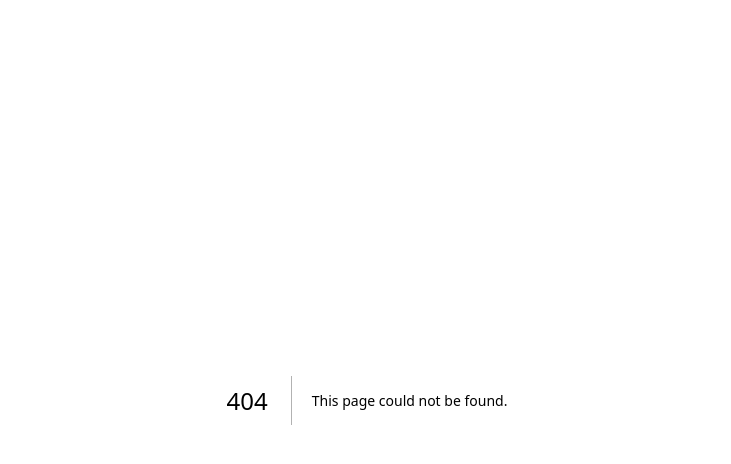
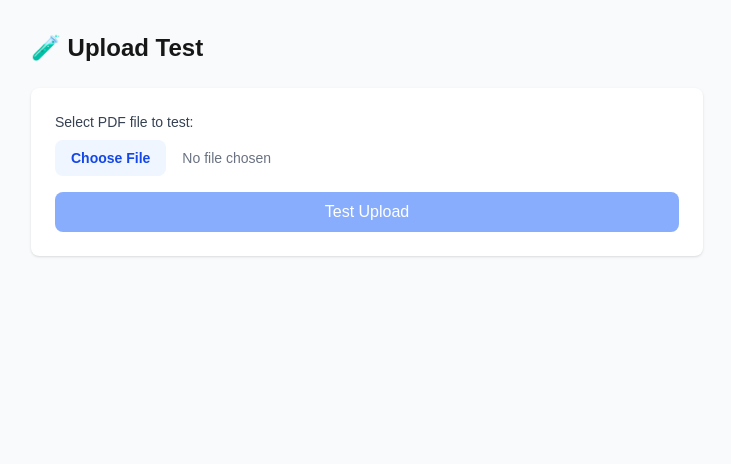
Before and after one commit to algominds35/rfp-win-platform, a Next.js app: page /test-upload in a window 1280 px wide. Before the commit this address had no page. Shown: the top 464 px of the page, without its empty margins (273-1004 px from the left). Built offline with nearby package versions, Linux system fonts and the light colour scheme.

Commit message:
ADD: Upload test page to debug RFP upload issues

```diff
--- /dev/null
+++ b/src/app/test-upload/page.tsx
@@ -0,0 +1,112 @@
+'use client';
+
+import { useState } from 'react';
+
+export default function TestUpload() {
+  const [file, setFile] = useState<File | null>(null);
+  const [uploading, setUploading] = useState(false);
+  const [result, setResult] = useState<any>(null);
+  const [error, setError] = useState<string>('');
+
+  const handleUpload = async () => {
+    if (!file) return;
+
+    setUploading(true);
+    setError('');
+    setResult(null);
+
+    try {
+      console.log('Starting upload test...');
+
+      // Set demo user
+      localStorage.setItem('userEmail', 'demo@rfpwin.com');
+      localStorage.setItem('userName', 'Demo User');
+      localStorage.setItem('userPlan', 'professional');
+      localStorage.setItem('demoMode', 'true');
+
+      const formData = new FormData();
+      formData.append('file', file);
+      formData.append('userId', 'demo@rfpwin.com');
+
+      console.log('Sending request to /api/extract...');
+
+      const response = await fetch('/api/extract', {
+        method: 'POST',
+        body: formData,
+      });
+
+      console.log('Response status:', response.status);
+      console.log('Response headers:', response.headers);
+
+      const text = await response.text();
+      console.log('Response text:', text);
+
+      try {
+        const data = JSON.parse(text);
+        setResult(data);
+      } catch (parseError) {
+        setError(`Parse error: ${text}`);
+      }
+
+    } catch (err) {
+      console.error('Upload error:', err);
+      setError(`Network error: ${err instanceof Error ? err.message : 'Unknown error'}`);
+    } finally {
+      setUploading(false);
+    }
+  };
+
+  return (
+    <div className="min-h-screen bg-gray-50 p-8">
+      <div className="max-w-2xl mx-auto">
+        <h1 className="text-2xl font-bold mb-6">🧪 Upload Test</h1>
+
+        <div className="bg-white rounded-lg p-6 shadow-sm">
+          <div className="mb-4">
+            <label className="block text-sm font-medium text-gray-700 mb-2">
+              Select PDF file to test:
+            </label>
+            <input
+              type="file"
+              accept=".pdf"
+              onChange={(e) => setFile(e.target.files?.[0] || null)}
+              className="block w-full text-sm text-gray-500 file:mr-4 file:py-2 file:px-4 file:rounded-lg file:border-0 file:text-sm file:font-semibold file:bg-blue-50 file:text-blue-700 hover:file:bg-blue-100"
+            />
+          </div>
+
+          {file && (
+            <div className="mb-4 p-3 bg-blue-50 rounded">
+              <p className="text-sm text-blue-800">
+                Selected: {file.name} ({(file.size / 1024 / 1024).toFixed(2)} MB)
+              </p>
+            </div>
+          )}
+
+          <button
+            onClick={handleUpload}
+            disabled={!file || uploading}
+            className="w-full bg-blue-600 text-white py-2 px-4 rounded-lg hover:bg-blue-700 disabled:opacity-50 disabled:cursor-not-allowed"
+          >
+            {uploading ? 'Testing Upload...' : 'Test Upload'}
+          </button>
+
+          {error && (
+            <div className="mt-4 p-4 bg-red-50 border border-red-200 rounded-lg">
+              <h3 className="font-semibold text-red-800 mb-2">❌ Error:</h3>
+              <pre className="text-sm text-red-700 whitespace-pre-wrap">{error}</pre>
+            </div>
+          )}
+
+          {result && (
+            <div className="mt-4 p-4 bg-green-50 border border-green-200 rounded-lg">
+              <h3 className="font-semibold text-green-800 mb-2">✅ Result:</h3>
+              <pre className="text-sm text-green-700 whitespace-pre-wrap overflow-auto max-h-96">
+                {JSON.stringify(result, null, 2)}
+              </pre>
+            </div>
+          )}
+        </div>
+      </div>
+    </div>
+  );
+}
```
